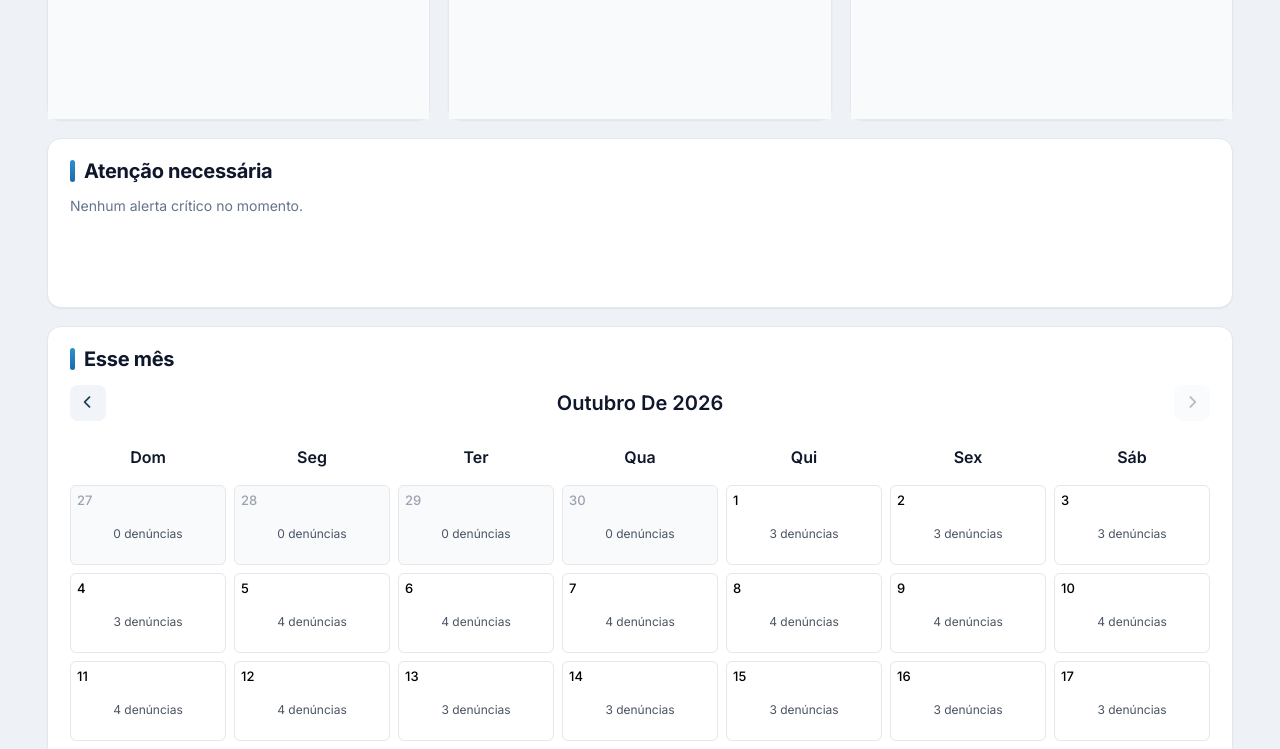
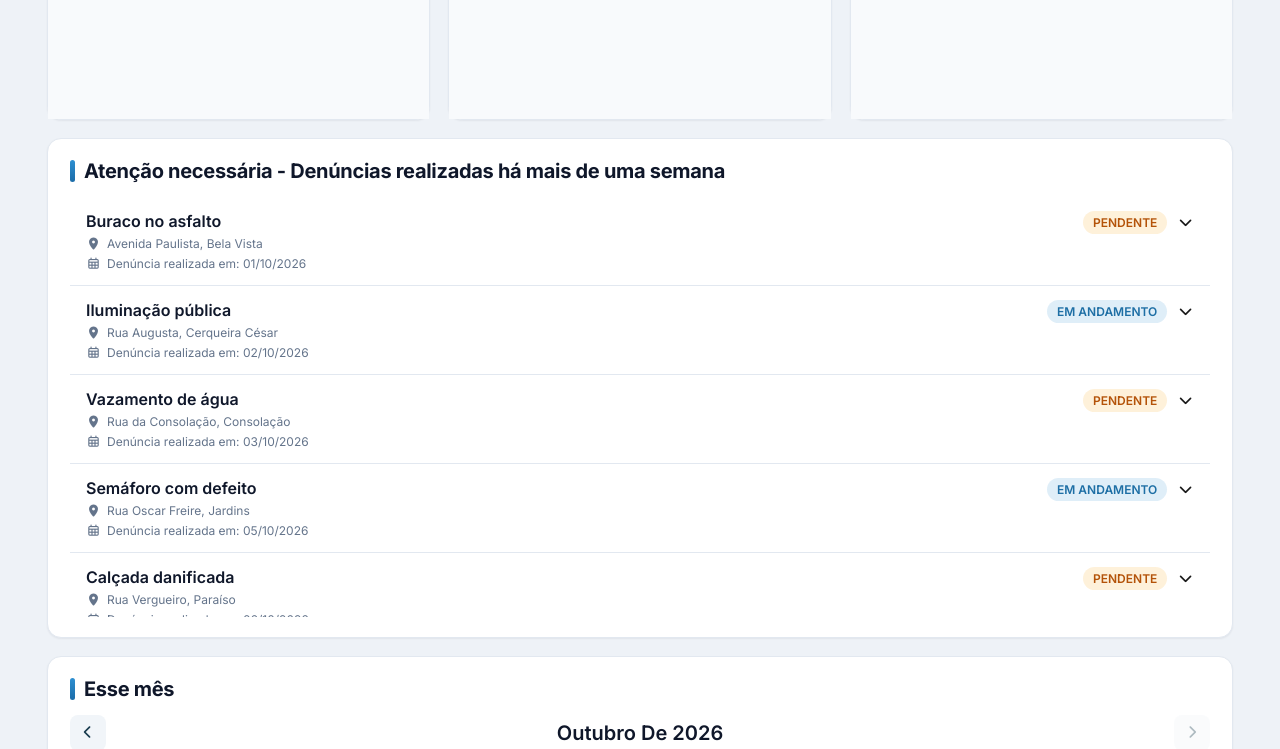
Before and after one commit to prjCidadeInteligente-Fatectq/cidade-inteligente, an Angular app: page /dashboard in a window 1280 px wide. Shown: the part 720-1469 px from the top of the page. Built offline with nearby package versions, Linux system fonts and the light colour scheme.

Commit message:
Create need-attention component and implement

```diff
--- a/src/app/home/home.component.css
+++ b/src/app/home/home.component.css
@@ -58,12 +58,11 @@
     flex-direction: column;
     gap: 14px;
     min-height: 170px;
+    height: 500px;
 }
 
-.placeholder {
-    margin: 0;
-    color: var(--color-text-muted);
-    font-size: 14px;
+.container {
+    overflow-y: auto;
 }
 
 .footer {
--- a/src/app/home/home.component.html
+++ b/src/app/home/home.component.html
@@ -7,8 +7,10 @@
 
     <main class="content">
         <section class="panel">
-            <h1 class="section-title">Atenção necessária</h1>
-            <p class="placeholder">Nenhum alerta crítico no momento.</p>
+            <h1 class="section-title">Atenção necessária - Denúncias realizadas há mais de uma semana</h1>
+            <article class="container">
+                <app-need-attention [filteredComplaints]="complaints.filter(c => c.complaintStatus !== 'CONCLUÍDA')"></app-need-attention>
+            </article>
         </section>
 
         <section class="panel">
--- a/src/app/shared/components/complaints/complaints/complaints.component.html
+++ b/src/app/shared/components/complaints/complaints/complaints.component.html
@@ -9,7 +9,7 @@
                         <span class="desc">{{ complaint.problem }}</span>
                         <small class="small">
                             <i class="fa-solid fa-location-dot"></i>
-                            {{ complaint.street }}
+                            {{ complaint.street }}, {{ complaint.neighborhood.name }}
                         </small>
                         <small class="small">
                             <i class="fa-regular fa-calendar-days"></i>
--- /dev/null
+++ b/src/app/shared/components/need-attention/need-attention.component.ts
@@ -0,0 +1,21 @@
+import { Component, Input } from "@angular/core";
+import { Complaint } from "@core/models";
+
+@Component({
+    selector: 'app-need-attention',
+    standalone: false,
+    styleUrl: './need-attention.component.css',
+    template: `
+        <app-complaints [filteredComplaints]="olderThanOneWeek"></app-complaints>
+    `
+})
+export class NeedAttentionComponent {
+    @Input() filteredComplaints: Complaint[] = [];
+
+    get olderThanOneWeek(): Complaint[] {
+        const oneWeekAgo = new Date();
+        oneWeekAgo.setDate(oneWeekAgo.getDate() - 7);
+
+        return this.filteredComplaints.filter(complaint => new Date(complaint.registerDate) < oneWeekAgo);
+    }
+}
--- a/src/app/shared/shared.module.ts
+++ b/src/app/shared/shared.module.ts
@@ -8,12 +8,13 @@ import { NavbarComponent } from './components/navbar/navbar.component';
 import { ComplaintsModalComponent } from './components/complaints/complaints-modal/complaints-modal.component';
 import { OrderButtonComponent } from './components/order-button/order-button.component';
 import { MonthComponent } from './components/month/month.component';
+import { NeedAttentionComponent } from './components/need-attention/need-attention.component';
 
 @NgModule({
   declarations: [NavbarComponent, ComplaintCounterComponent, PriorityCardsComponent, OrderButtonComponent,
-                  NeighbohoodComponent, ComplaintsComponent, ComplaintsModalComponent, MonthComponent],
+                  NeighbohoodComponent, ComplaintsComponent, ComplaintsModalComponent, MonthComponent, NeedAttentionComponent],
   imports: [CommonModule],
   exports: [NavbarComponent, ComplaintCounterComponent, PriorityCardsComponent, OrderButtonComponent,
-            NeighbohoodComponent, ComplaintsComponent, ComplaintsModalComponent, MonthComponent],
+            NeighbohoodComponent, ComplaintsComponent, ComplaintsModalComponent, MonthComponent, NeedAttentionComponent],
 })
 export class SharedModule {}
```
Also changed, not shown: src/app/shared/components/need-attention/need-attention.component.css (added).
